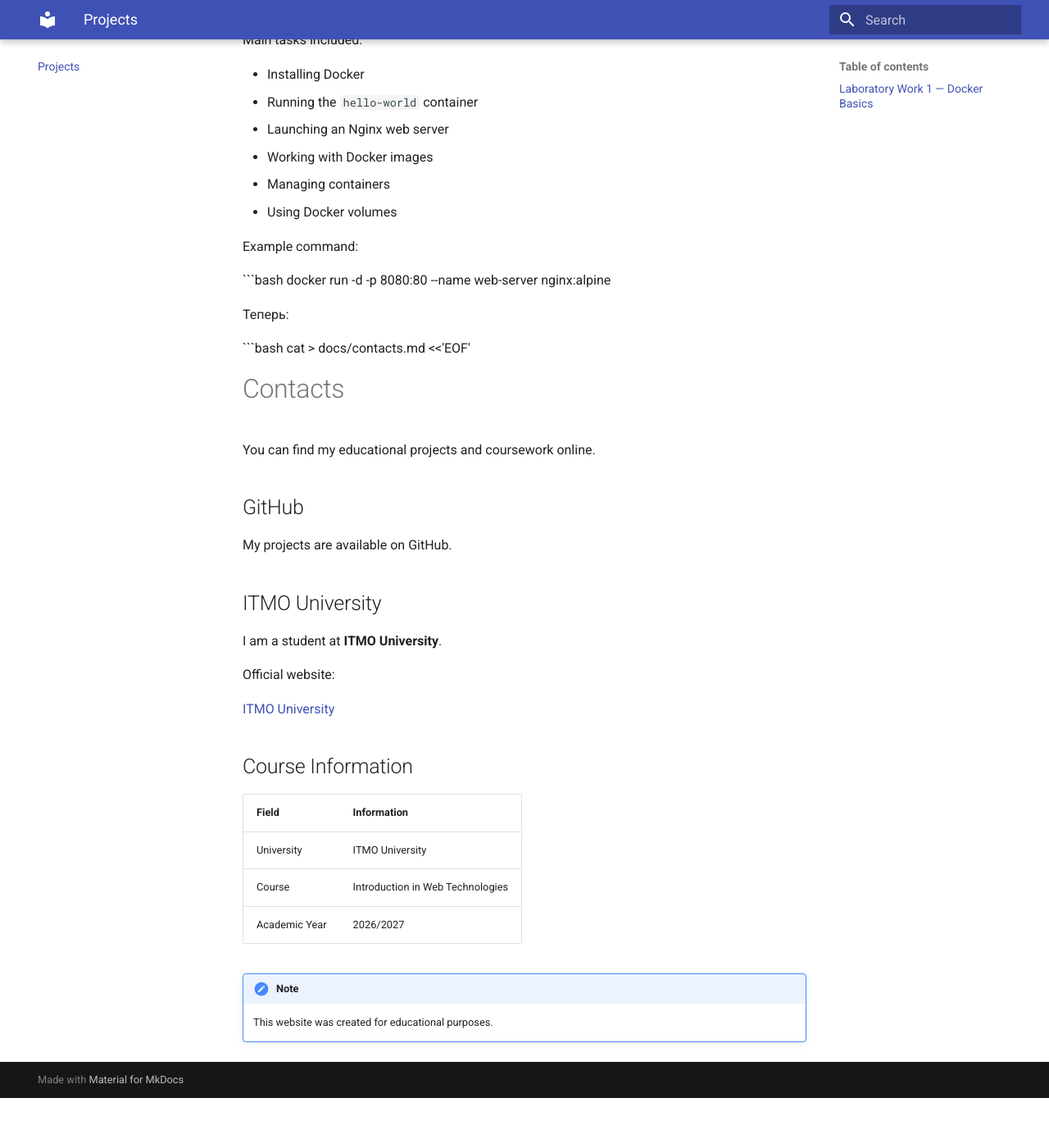
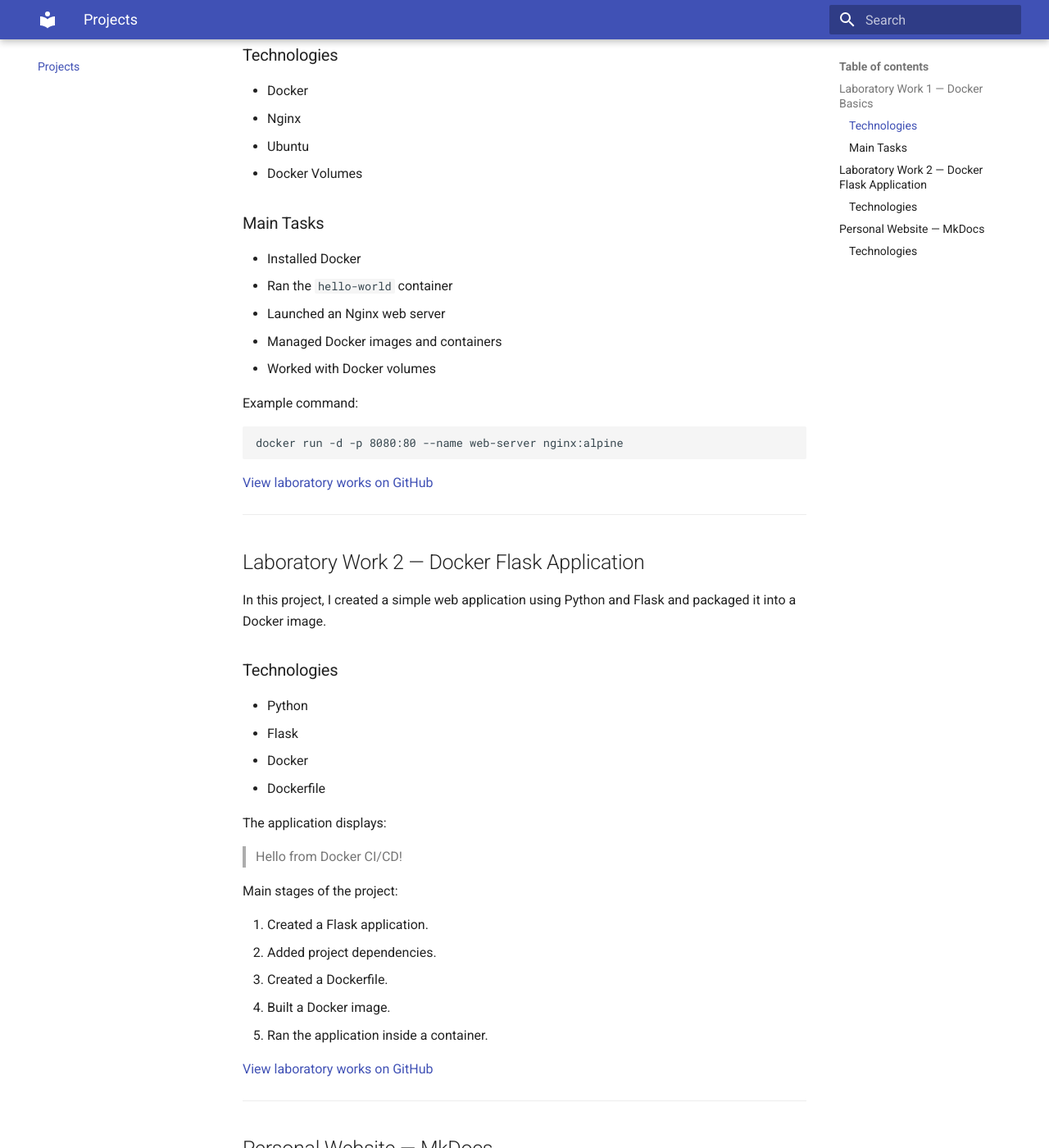
Before and after one commit to arinakuhi/2026_2027-introduction-in-web-tech-coursework-kuhi_a, an MkDocs documentation site: the page built from docs/projects.md, in a window 1280 px wide and 1400 px high, scrolled down 375 px. Shown: the whole window at 82% size. Built offline with MkDocs 1.6.1 and Material for MkDocs 9.7.7, drawn with Linux system fonts in a browser that asks for light colours; before the commit the page ends 1714 px from its top, so only the background shows below that; some of the changed text lies outside the part shown.

Commit message:
Fix projects page

````diff
--- a/docs/projects.md
+++ b/docs/projects.md
@@ -4,49 +4,75 @@
 
 ## Laboratory Work 1 — Docker Basics
 
-In this laboratory work, I learned the basics of Docker.
+In this laboratory work, I learned the basics of Docker and containerization.
 
-Main tasks included:
+### Technologies
 
-- Installing Docker
-- Running the `hello-world` container
-- Launching an Nginx web server
-- Working with Docker images
-- Managing containers
-- Using Docker volumes
+- Docker
+- Nginx
+- Ubuntu
+- Docker Volumes
+
+### Main Tasks
+
+- Installed Docker
+- Ran the `hello-world` container
+- Launched an Nginx web server
+- Managed Docker images and containers
+- Worked with Docker volumes
 
 Example command:
 
 ```bash
 docker run -d -p 8080:80 --name web-server nginx:alpine
+```
 
-Теперь:
+[View laboratory works on GitHub](https://github.com/arinakuhi/2026_2027-introduction-in-web-tech-1-kuhi_a)
 
-```bash
-cat > docs/contacts.md <<'EOF'
-# Contacts
+---
 
-You can find my educational projects and coursework online.
+## Laboratory Work 2 — Docker Flask Application
 
-## GitHub
+In this project, I created a simple web application using Python and Flask and packaged it into a Docker image.
 
-My projects are available on GitHub.
+### Technologies
 
-## ITMO University
+- Python
+- Flask
+- Docker
+- Dockerfile
 
-I am a student at **ITMO University**.
+The application displays:
 
-Official website:
+> Hello from Docker CI/CD!
 
-[ITMO University](https://itmo.ru/)
+Main stages of the project:
 
-## Course Information
+1. Created a Flask application.
+2. Added project dependencies.
+3. Created a Dockerfile.
+4. Built a Docker image.
+5. Ran the application inside a container.
 
-| Field | Information |
-| --- | --- |
-| University | ITMO University |
-| Course | Introduction in Web Technologies |
-| Academic Year | 2026/2027 |
+[View laboratory works on GitHub](https://github.com/arinakuhi/2026_2027-introduction-in-web-tech-1-kuhi_a)
 
-!!! note
-    This website was created for educational purposes.
+---
+
+## Personal Website — MkDocs
+
+This website was created as my coursework project.
+
+### Technologies
+
+- MkDocs
+- Material for MkDocs
+- Markdown
+- Git
+- GitHub Pages
+
+The project demonstrates the creation and publication of a static website with navigation, Markdown content, search, and the Material theme.
+
+[View coursework repository on GitHub](https://github.com/arinakuhi/2026_2027-introduction-in-web-tech-coursework-kuhi_a)
+
+!!! success "Result"
+    The website is published using GitHub Pages.
````
